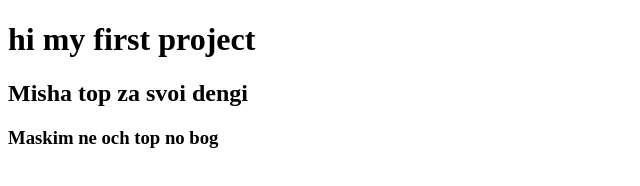
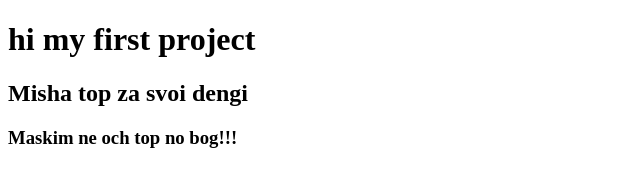
Before and after one commit to Mionder/gitTraining, a plain HTML site: page index.html in a window 1280 px wide. Shown: the full height of the page, 0-640 px from the left. Drawn offline with Linux system fonts and the light colour scheme.

Commit message:
Master commit

```diff
--- a/index.html
+++ b/index.html
@@ -9,6 +9,6 @@
 <body>
     <h1>hi my first project</h1>
     <h2>Misha top za svoi dengi</h2>
-    <h3>Maskim ne och top no bog</h3>
+    <h3>Maskim ne och top no bog!!!</h3>
 </body>
 </html>
```
